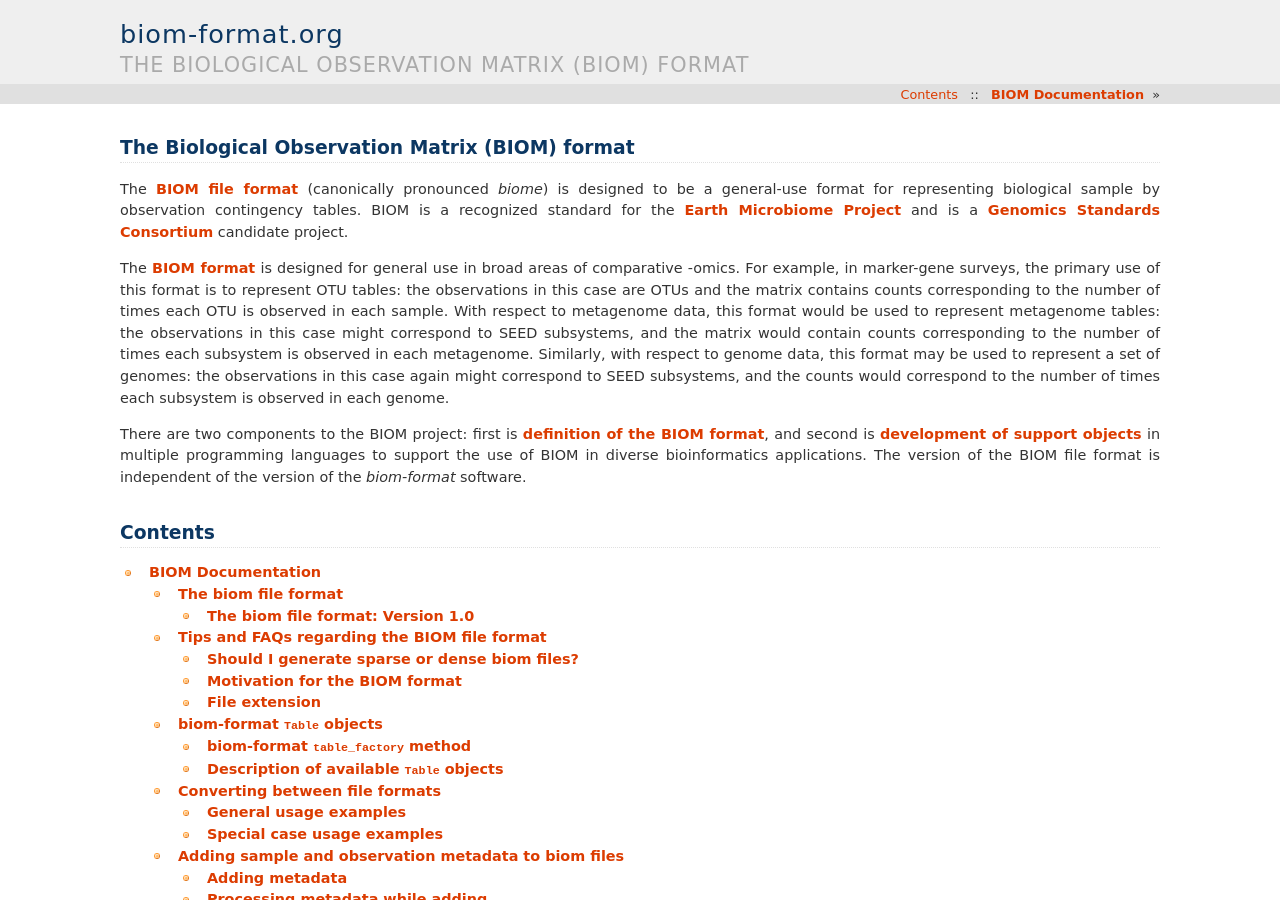
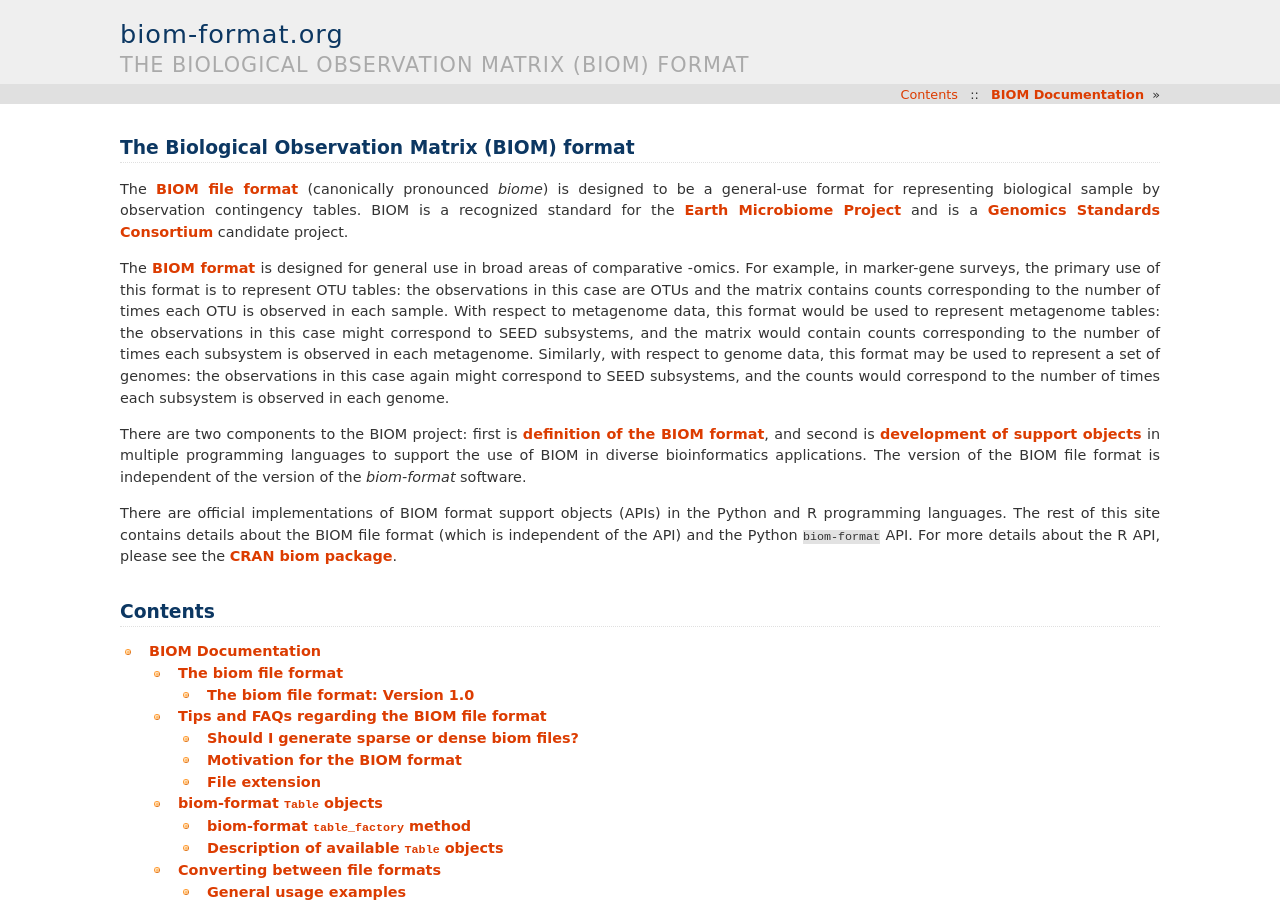
Before and after one commit to biocore/biom-format, a Sphinx documentation site: the page built from doc/index.rst, in a window 1280 px wide and 900 px high. Built offline with Sphinx 7.4.7, drawn with Linux system fonts in a browser that asks for light colours; some of the changed text lies outside the part shown.

Commit message:
Add R biom package link to docs

```diff
--- a/doc/index.rst
+++ b/doc/index.rst
@@ -8,6 +8,8 @@ The `BIOM file format <http://www.biom-format.org>`_ (canonically pronounced `bi
 The `BIOM format <http://www.biom-format.org>`_ is designed for general use in broad areas of comparative -omics. For example, in marker-gene surveys, the primary use of this format is to represent OTU tables: the observations in this case are OTUs and the matrix contains counts corresponding to the number of times each OTU is observed in each sample. With respect to metagenome data, this format would be used to represent metagenome tables: the observations in this case might correspond to SEED subsystems, and the matrix would contain counts corresponding to the number of times each subsystem is observed in each metagenome. Similarly, with respect to genome data, this format may be used to represent a set of genomes: the observations in this case again might correspond to SEED subsystems, and the counts would correspond to the number of times each subsystem is observed in each genome.
 
 There are two components to the BIOM project: first is `definition of the BIOM format <./documentation/biom_format.html>`_, and second is `development of support objects <./documentation/table_objects.html>`_ in multiple programming languages to support the use of BIOM in diverse bioinformatics applications. The version of the BIOM file format is independent of the version of the `biom-format` software.
+
+There are official implementations of BIOM format support objects (APIs) in the Python and R programming languages. The rest of this site contains details about the BIOM file format (which is independent of the API) and the Python ``biom-format`` API. For more details about the R API, please see the `CRAN biom package <http://cran.r-project.org/web/packages/biom/index.html>`_.
 
 Contents
 ========
@@ -73,8 +75,9 @@ Next you can run::
 
 	which biom
 
-You should get a file path ending with ``biom`` printed to your screen if it is installed correctly.
+You should get a file path ending with ``biom`` printed to your screen if it is installed correctly. Finally, to see a list of all ``biom`` commands, run::
 
+	biom
 
 Citing the BIOM project
 =======================
```
